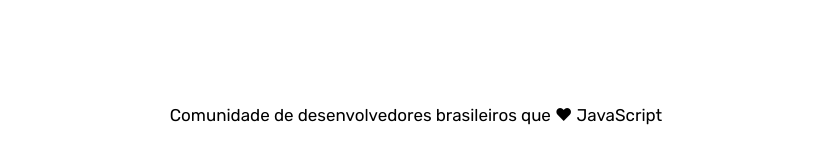
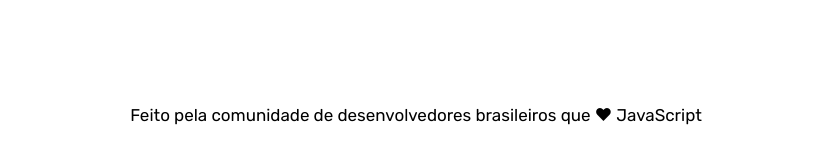
Before and after one commit to bybrunodotdev/javascriptbrasil.github.io, a Jekyll site: the page built from index.html, in a window 1280 px wide and 900 px high, scrolled down 4386 px. Shown: the part 707-871 px from the top of the window, without its empty margins (224-1055 px from the left). Built offline with Jekyll 4.4.1, drawn with Linux system fonts in a browser that asks for light colours; some web fonts are replaced; the list of posts is cut into pages by our own code.

Commit message:
Update _config.yml

```diff
--- a/_config.yml
+++ b/_config.yml
@@ -7,7 +7,7 @@
 blog:
   title                      : JavaScript Brasil
   description                  : >
-                               Comunidade de desenvolvedores brasileiros
+                               Feito pela comunidade de desenvolvedores brasileiros
 
 # Layout configuration
   logo_path                  : "assets/img/logo.svg" # path to logo file
```
